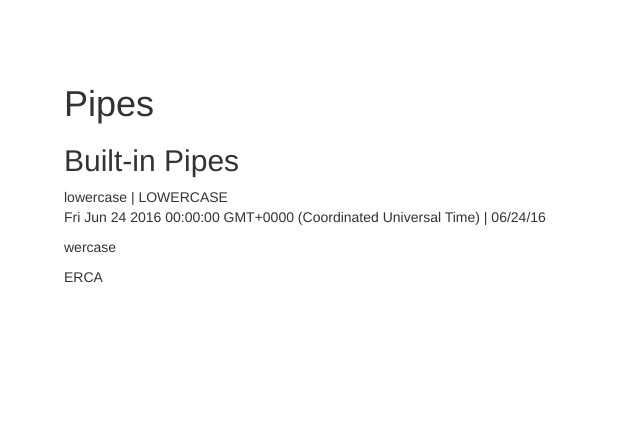
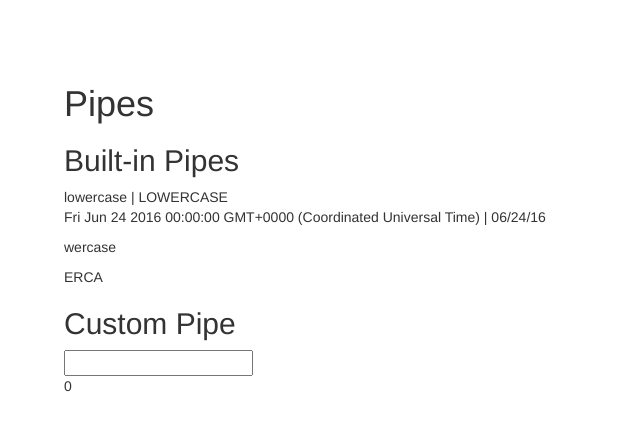
Before and after one commit to jennyEckstein/Udemy_AngularJS_Tutorial, an Angular app in the folder first-app/: page / in a window 1280 px wide. Shown: the top 430 px of the page, without its empty margins (0-640 px from the left). Built offline with nearby package versions, Linux system fonts and the light colour scheme.

Commit message:
feat: custom pipe

```diff
--- a/first-app/src/app/app.component.html
+++ b/first-app/src/app/app.component.html
@@ -5,4 +5,8 @@
 	<p>{{myDate}}  | {{ myDate | date: "MM/dd/yy" }}</p>
 	<p>{{ myValue | slice: 2 }}</p>
 	<p>{{ myValue | slice: 3:7 | uppercase }}</p>
+
+	<h2>Custom Pipe</h2>
+	<input type="text" #input (keyup)="0">
+	<p>{{input.value | doublepipe}}</p>
 </div>
--- a/first-app/src/app/app.module.ts
+++ b/first-app/src/app/app.module.ts
@@ -3,11 +3,13 @@ import { NgModule } from '@angular/core';
 import { HttpModule } from '@angular/http';
 
 import { AppComponent } from './app.component';
+import { DoublepipePipe } from './shared/doublepipe.pipe';
 
 
 @NgModule({
   declarations: [
-    AppComponent
+    AppComponent,
+    DoublepipePipe
   ],
   imports: [
     BrowserModule,
--- /dev/null
+++ b/first-app/src/app/shared/doublepipe.pipe.ts
@@ -0,0 +1,12 @@
+import { Pipe, PipeTransform } from '@angular/core';
+
+@Pipe({
+  name: 'doublepipe'
+})
+export class DoublepipePipe implements PipeTransform {
+
+  transform(value: any, args?: any): any {
+    return value * 2;
+  }
+
+}
```
